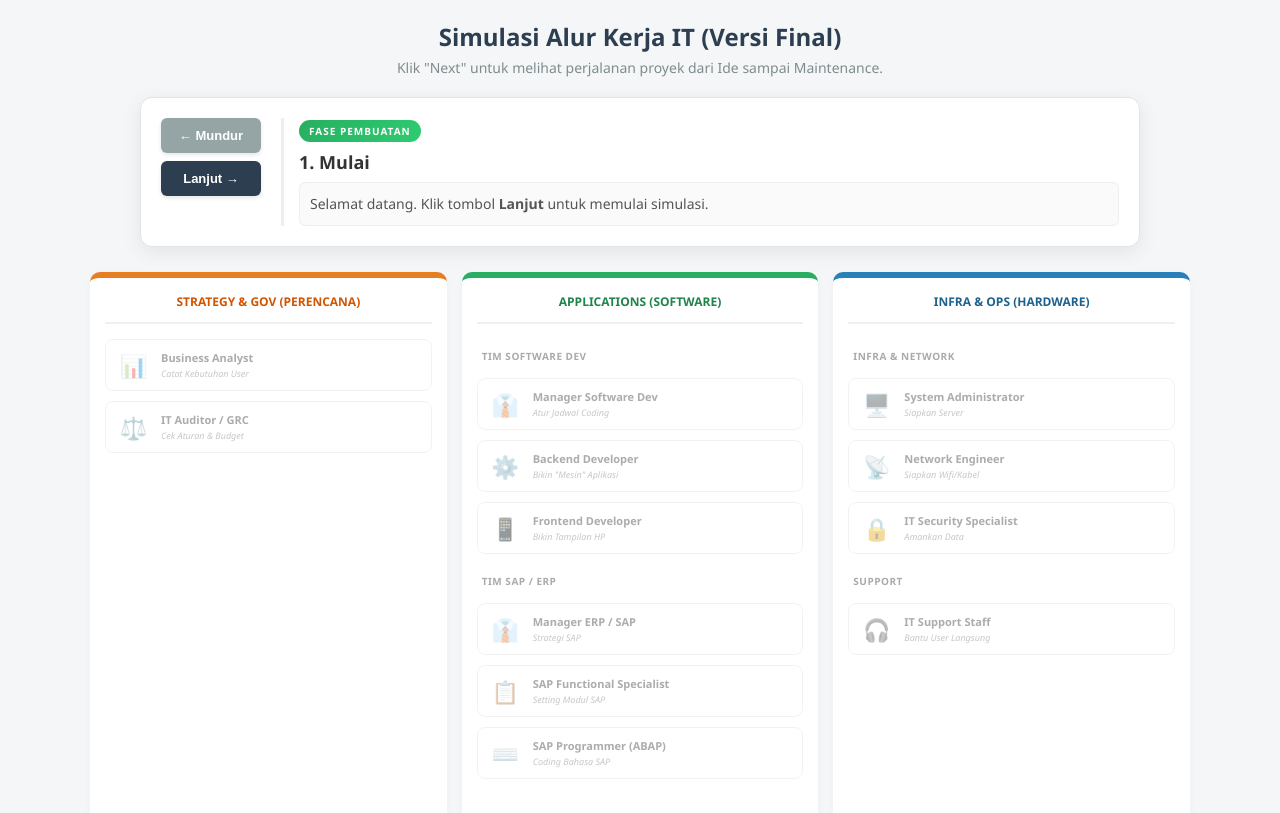
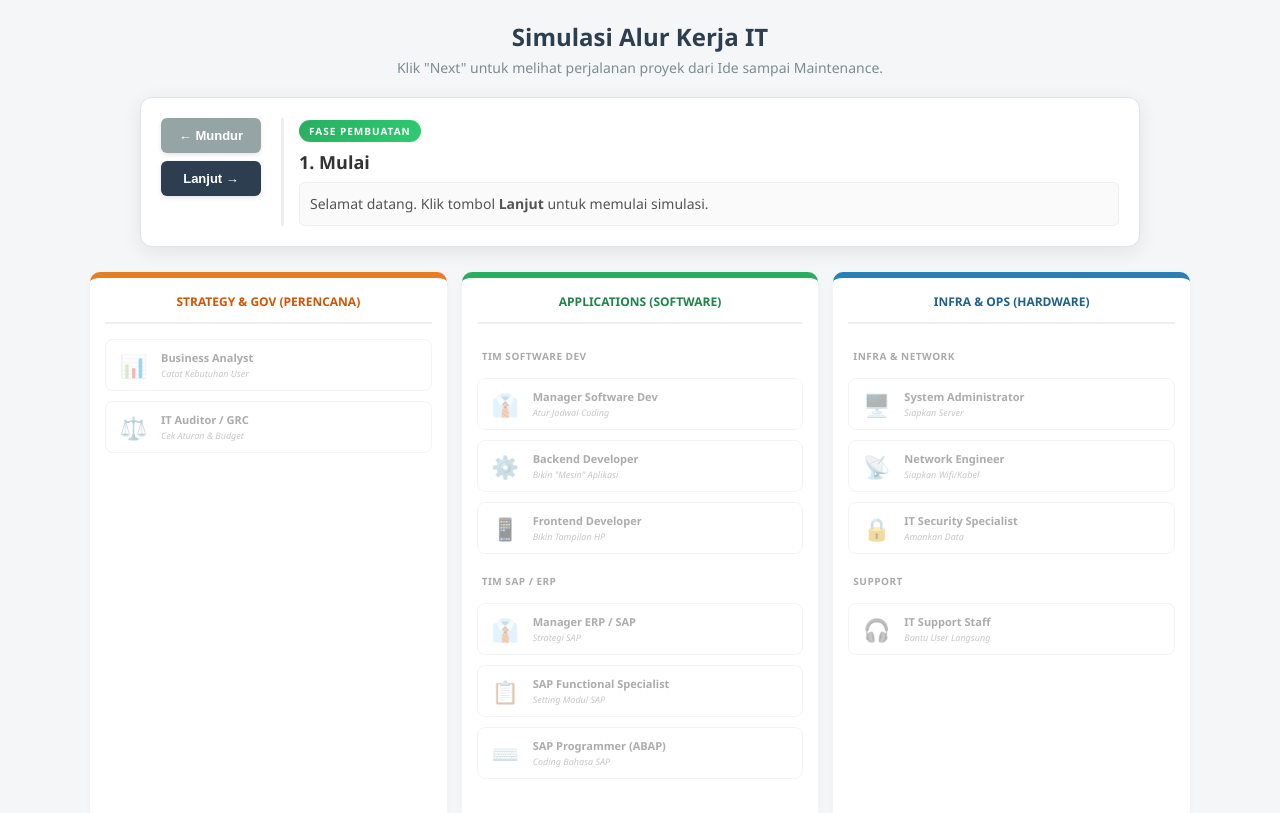
Before and after one commit to Raihan221204/alurflowIT, a plain HTML site: page index.html in a window 1280 px wide. Drawn offline with Linux system fonts and the light colour scheme.

Commit message:
Update index.html

```diff
--- a/index.html
+++ b/index.html
@@ -116,7 +116,7 @@
 </head>
 <body>
 
-    <h2>Simulasi Alur Kerja IT (Versi Final)</h2>
+    <h2>Simulasi Alur Kerja IT</h2>
     <p class="subtitle">Klik "Next" untuk melihat perjalanan proyek dari Ide sampai Maintenance.</p>
 
     <div class="controls">
@@ -334,4 +334,5 @@
         }
     </script>
 </body>
+
 </html>
```
